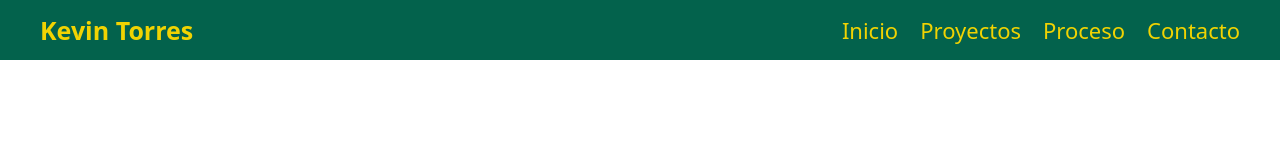
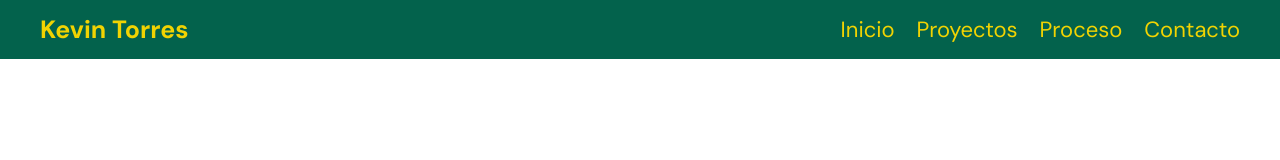
Before and after one commit to kevintorres-pro/Kevtorres, a website: page index.html in a window 1280 px wide. Drawn offline with Linux system fonts and the light colour scheme.

Commit message:
Add Texts Font

```diff
--- a/src/scss/global/_fonts.scss
+++ b/src/scss/global/_fonts.scss
@@ -1,25 +1,23 @@
-/*
 :root {
-    --font-titles: ;
-    --font-texts: ;
+  //--font-titles: ;
+  --font-texts: "DM Sans", sans-serif;
 }
 
 @font-face {
-    font-family: ;
-    font-weight: ;
-    font-style: ;
-    font-display: swap;
-    src: url();
+  font-family: "DM Sans";
+  font-weight: 400;
+  font-style: normal;
+  font-display: swap;
+  src: url("/public/fonts/dm-sans.woff2");
 }
 
 @font-face {
-    font-family: ;
-    font-weight: ;
-    font-style: ;
-    font-display: swap;
-    src: url();
+  font-family: "DM Sans";
+  font-weight: 700;
+  font-style: normal;
+  font-display: swap;
+  src: url("/public/fonts/dm-sans-700.woff2");
 }
-*/
 
 @mixin heading($font-size) {
   //font-family: ;
@@ -46,8 +44,8 @@
 }
 
 body {
-  font-family: system-ui, -apple-system, BlinkMacSystemFont, "Segoe UI", Roboto,
-    Oxygen, Ubuntu, Cantarell, "Open Sans", "Helvetica Neue", sans-serif;
+  font-family: "DM Sans", var(--font-texts);
+  font-weight: 400;
 }
 
 h1 {
```
Also changed, not shown: dist/css/app.css, public/fonts/dm-sans-700.woff2 (added), public/fonts/dm-sans.woff2 (added), 1 other file.
